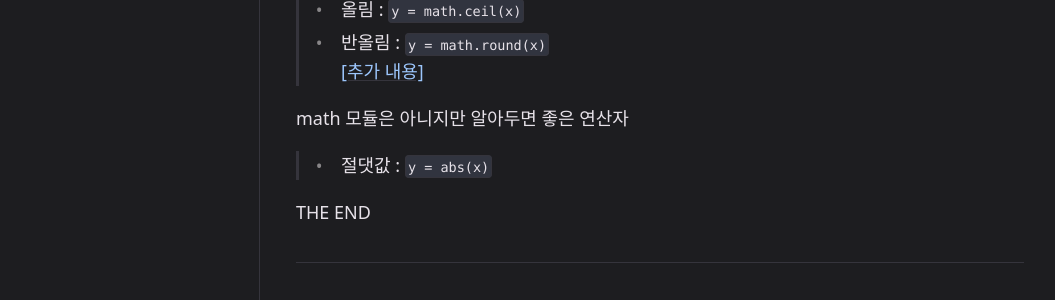
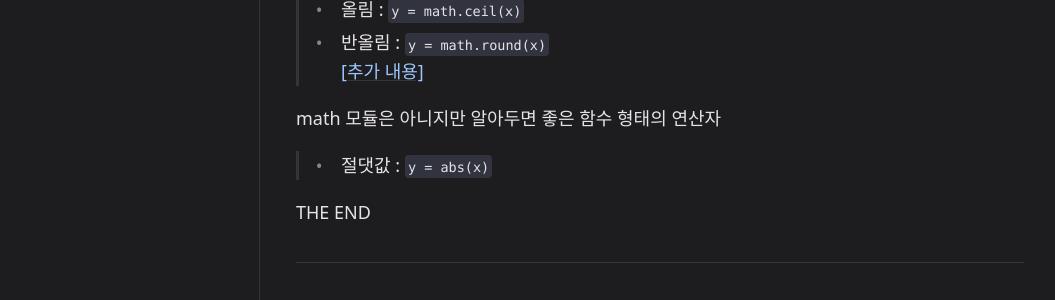
Before and after one commit to OpenCS-ksa/opencs-ksa.github.io, a Jekyll site: the page built from docs/Lectures/lecture2.md, in a window 1280 px wide and 900 px high, scrolled down 5396 px. Shown: the part 486-786 px from the top of the window, without its empty margins (112-1167 px from the left). Built offline with Jekyll 4.4.1, drawn with Linux system fonts in a browser that asks for light colours.

Commit message:
Update lecture2.md

```diff
--- a/docs/Lectures/lecture2.md
+++ b/docs/Lectures/lecture2.md
@@ -203,7 +203,7 @@ import math
 > - 반올림 : `y = math.round(x)`
 > <a href = "https://docs.python.org/ko/3/library/math.html">[추가 내용]</a>
 
-math 모듈은 아니지만 알아두면 좋은 연산자
+math 모듈은 아니지만 알아두면 좋은 함수 형태의 연산자
 > - 절댓값 : `y = abs(x)`
 
 THE END
```
